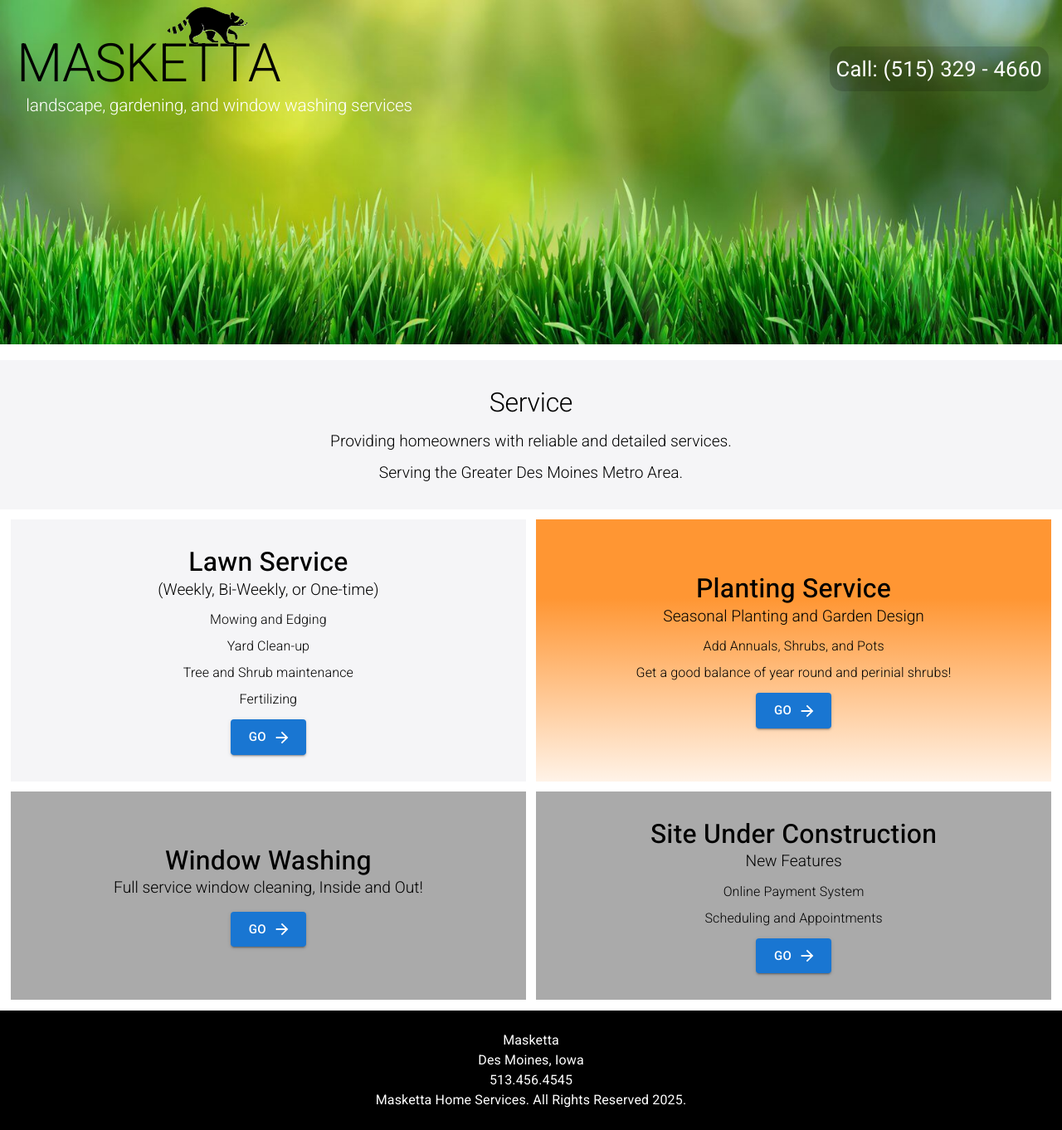
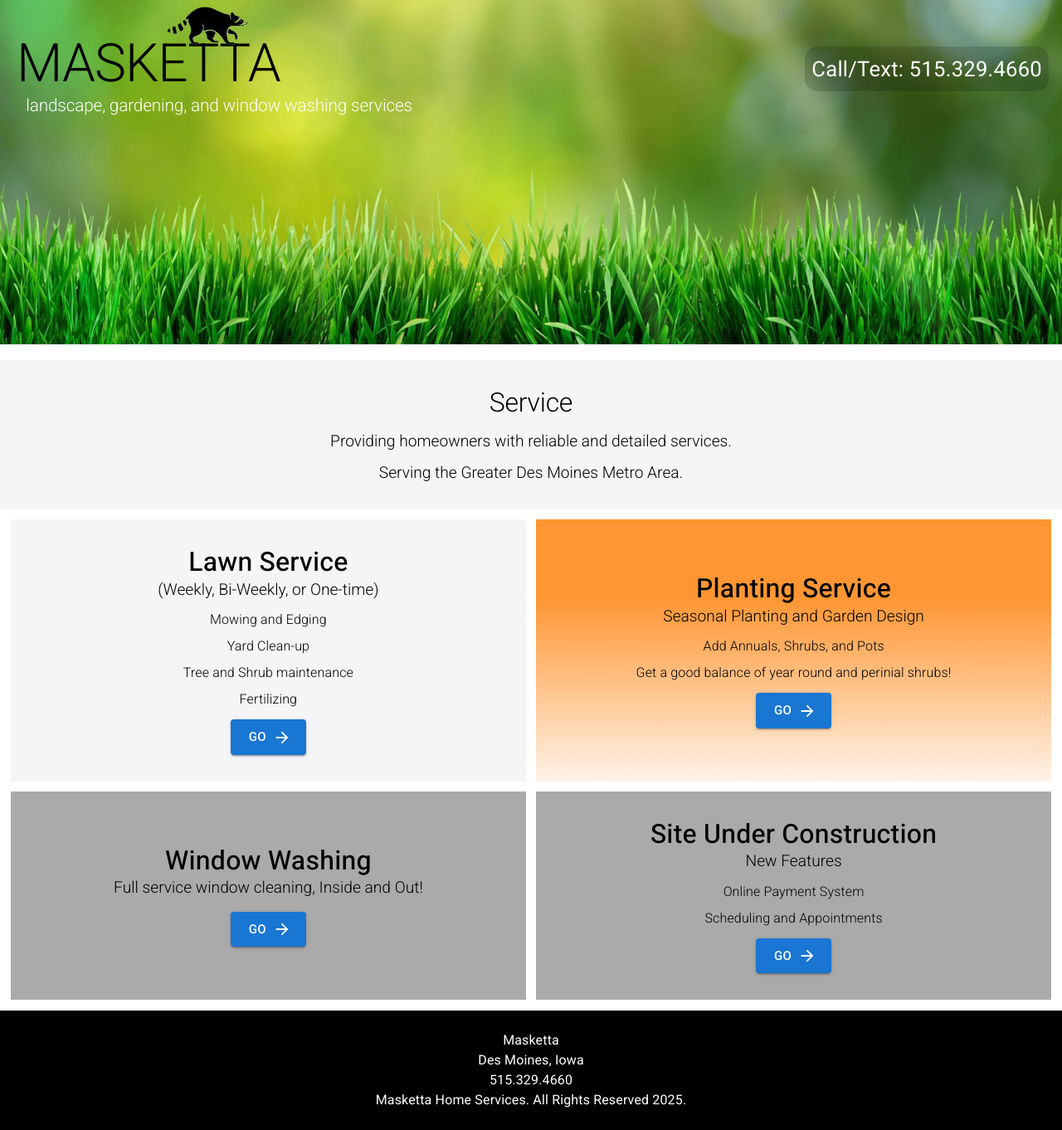
Before and after one commit to xmarkas/masketta-landscape, a React (Vite) app: page / in a window 1280 px wide. Shown: the whole page at 83% size. Built offline with nearby package versions, Linux system fonts and the light colour scheme; what tinybase would draw is missing.

Commit message:
contact details update

```diff
--- a/src/Components/Footbar.tsx
+++ b/src/Components/Footbar.tsx
@@ -6,7 +6,7 @@ export const Footbar = () => {
       <Grid container>
 
         <Grid size={12}>
-            <Typography>Masketta<br/>Des Moines, Iowa<br/>513.456.4545</Typography>
+            <Typography>Masketta<br/>Des Moines, Iowa<br/>515.329.4660</Typography>
         </Grid>
       </Grid>
       <Grid container>
--- a/src/Components/Home.tsx
+++ b/src/Components/Home.tsx
@@ -35,7 +35,7 @@ export const Home = () => {
                   component={"a"}
                   href="tel:+15153294660"
                 >
-                  Call: (515) 329 - 4660
+                  Call/Text: 515.329.4660
                 </Typography>
               </Grid>
             </Grid>
```
